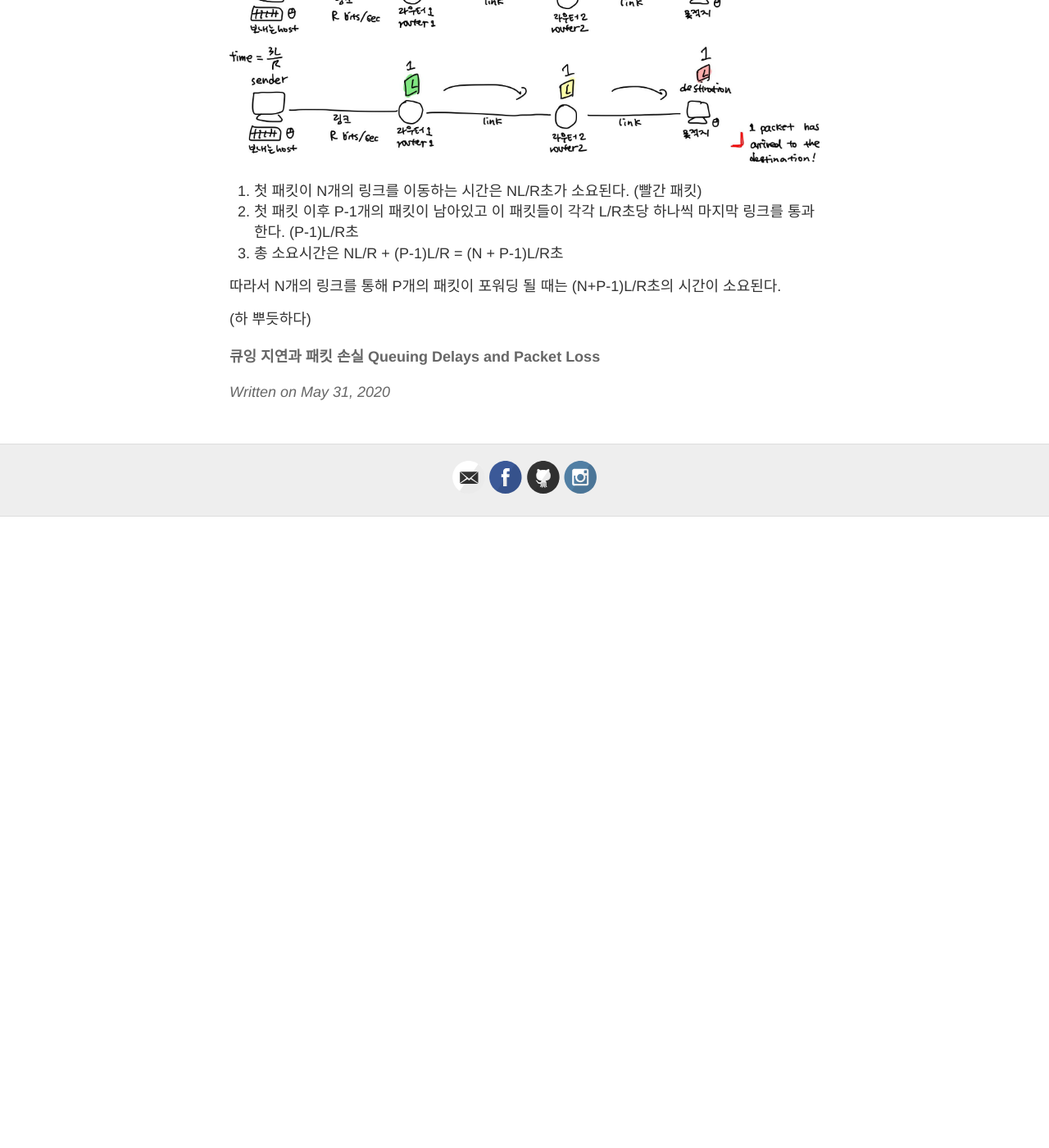
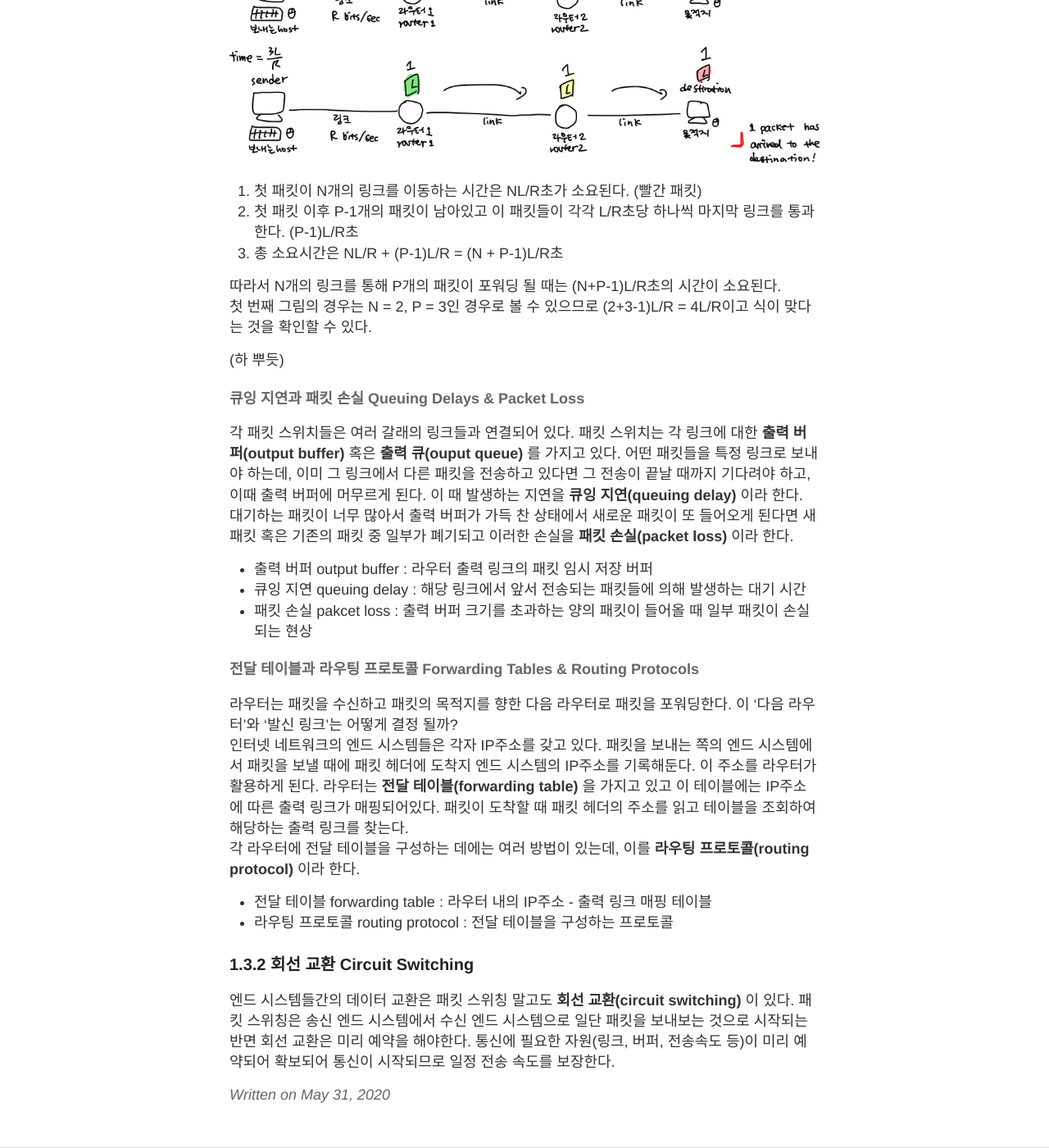
Before and after one commit to eunzihong/eunzihong.github.io, a Jekyll site: the page built from _posts/2020-05-31-Network1-3.md, in a window 1280 px wide and 1400 px high, scrolled down 1956 px. Shown: the whole window at 82% size. Built offline with Jekyll 4.4.1, drawn with Linux system fonts in a browser that asks for light colours; comment, search, counter and statistics services are not loaded; before the commit the page ends 2586 px from its top, so only the background shows below that; some of the changed text lies outside the part shown.

Commit message:
circuit switching

```diff
--- a/_posts/2020-05-31-Network1-3.md
+++ b/_posts/2020-05-31-Network1-3.md
@@ -5,7 +5,7 @@ title: Network Core
 
 Computer Networking: A top-down approach
 [Chapter 1] Computer Networks and the Internet
-1.2 Network Core
+1.3 Network Core
 
 ----
 
@@ -33,7 +33,24 @@ Computer Networking: A top-down approach
 3. 총 소요시간은 NL/R + (P-1)L/R = (N + P-1)L/R초
 
 따라서 N개의 링크를 통해 P개의 패킷이 포워딩 될 때는 (N+P-1)L/R초의 시간이 소요된다.
+첫 번째 그림의 경우는 N = 2, P = 3인 경우로 볼 수 있으므로 (2+3-1)L/R = 4L/R이고 식이 맞다는 것을 확인할 수 있다.
 
-(하 뿌듯하다)
+(하 뿌듯)
 
-#### 큐잉 지연과 패킷 손실 Queuing Delays and Packet Loss
+#### 큐잉 지연과 패킷 손실 Queuing Delays & Packet Loss
+각 패킷 스위치들은 여러 갈래의 링크들과 연결되어 있다. 패킷 스위치는 각 링크에 대한 **출력 버퍼(output buffer)** 혹은 **출력 큐(ouput queue)** 를 가지고 있다. 어떤 패킷들을 특정 링크로 보내야 하는데, 이미 그 링크에서 다른 패킷을 전송하고 있다면 그 전송이 끝날 때까지 기다려야 하고, 이때 출력 버퍼에 머무르게 된다. 이 때 발생하는 지연을 **큐잉 지연(queuing delay)** 이라 한다. 대기하는 패킷이 너무 많아서 출력 버퍼가 가득 찬 상태에서 새로운 패킷이 또 들어오게 된다면 새 패킷 혹은 기존의 패킷 중 일부가 폐기되고 이러한 손실을 **패킷 손실(packet loss)** 이라 한다.
+
+- 출력 버퍼 output buffer : 라우터 출력 링크의 패킷 임시 저장 버퍼
+- 큐잉 지연 queuing delay : 해당 링크에서 앞서 전송되는 패킷들에 의해 발생하는 대기 시간
+- 패킷 손실 pakcet loss : 출력 버퍼 크기를 초과하는 양의 패킷이 들어올 때 일부 패킷이 손실되는 현상
+
+#### 전달 테이블과 라우팅 프로토콜 Forwarding Tables & Routing Protocols
+라우터는 패킷을 수신하고 패킷의 목적지를 향한 다음 라우터로 패킷을 포워딩한다. 이 '다음 라우터'와 '발신 링크'는 어떻게 결정 될까?
+인터넷 네트워크의 엔드 시스템들은 각자 IP주소를 갖고 있다. 패킷을 보내는 쪽의 엔드 시스템에서 패킷을 보낼 때에 패킷 헤더에 도착지 엔드 시스템의 IP주소를 기록해둔다. 이 주소를 라우터가 활용하게 된다. 라우터는 **전달 테이블(forwarding table)** 을 가지고 있고 이 테이블에는 IP주소에 따른 출력 링크가 매핑되어있다. 패킷이 도착할 때 패킷 헤더의 주소를 읽고 테이블을 조회하여 해당하는 출력 링크를 찾는다.
+각 라우터에 전달 테이블을 구성하는 데에는 여러 방법이 있는데, 이를 **라우팅 프로토콜(routing protocol)** 이라 한다.
+
+- 전달 테이블 forwarding table : 라우터 내의 IP주소 - 출력 링크 매핑 테이블
+- 라우팅 프로토콜 routing protocol : 전달 테이블을 구성하는 프로토콜
+
+### 1.3.2 회선 교환 Circuit Switching
+엔드 시스템들간의 데이터 교환은 패킷 스위칭 말고도 **회선 교환(circuit switching)** 이 있다. 패킷 스위칭은 송신 엔드 시스템에서 수신 엔드 시스템으로 일단 패킷을 보내보는 것으로 시작되는 반면 회선 교환은 미리 예약을 해야한다. 통신에 필요한 자원(링크, 버퍼, 전송속도 등)이 미리 예약되어 확보되어 통신이 시작되므로 일정 전송 속도를 보장한다.
```
Also changed, not shown: _posts/2020-05-31-AWS1.md (added, +16 -0 lines).
